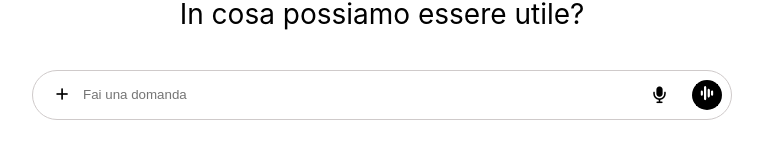
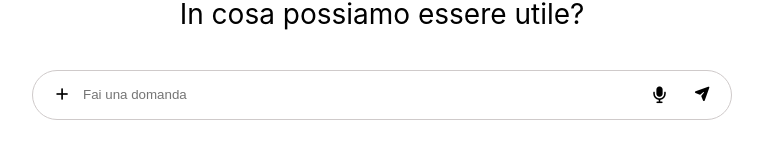
Before and after one commit to Vittoriatosi2006/CHAT-VT, a React (Vite) app in the folder CHAT/: page / in a window 1280 px wide. Shown: the part 359-518 px from the top of the page, without its empty margins (258-1021 px from the left). Built offline with nearby package versions, Linux system fonts and the light colour scheme.

Commit message:
aggiunto icona invio

```diff
--- a/CHAT/src/ChatMain.jsx
+++ b/CHAT/src/ChatMain.jsx
@@ -54,16 +54,11 @@ export function ChatMain() {
           />
 
           <button className="detta">
-            <i class="fa-solid fa-microphone  fa-lg"></i>
+            <i class="fa-solid fa-microphone fa-lg"></i>
           </button>
 
-          {/* bottone di invio */}
-          <button className="assistente-vocale" onClick={handleSend}>
-            <img
-              src="/assistenteVocale.png"
-              alt="icon"
-              className="img-assistenteVocale"
-            />
+          <button className="invio" onClick={handleSend}>
+            <i class="fa-solid fa-paper-plane"></i>
           </button>
         </div>
       </div>
--- a/CHAT/src/app.css
+++ b/CHAT/src/app.css
@@ -123,24 +123,23 @@ h1 {
   cursor: pointer;
 }
 
-.assistente-vocale {
+.invio {
   position: absolute;
   right: 10px;
   top: 50%;
   transform: translateY(-50%);
-  height: 30px;
-  width: 30px;
+  height: 40px;
+  width: 40px;
   border-radius: 50%;
   border: none;
   display: flex;
   justify-content: center;
   align-items: center;
-  background-color: black;
+  background-color: white;
 }
-
-.img-assistenteVocale {
-  width: 22px;
-  height: 22px;
+.invio:hover {
+  background-color: rgb(248, 246, 244);
+  cursor: pointer;
 }
 
 @media screen and (max-width: 768px) {
```
